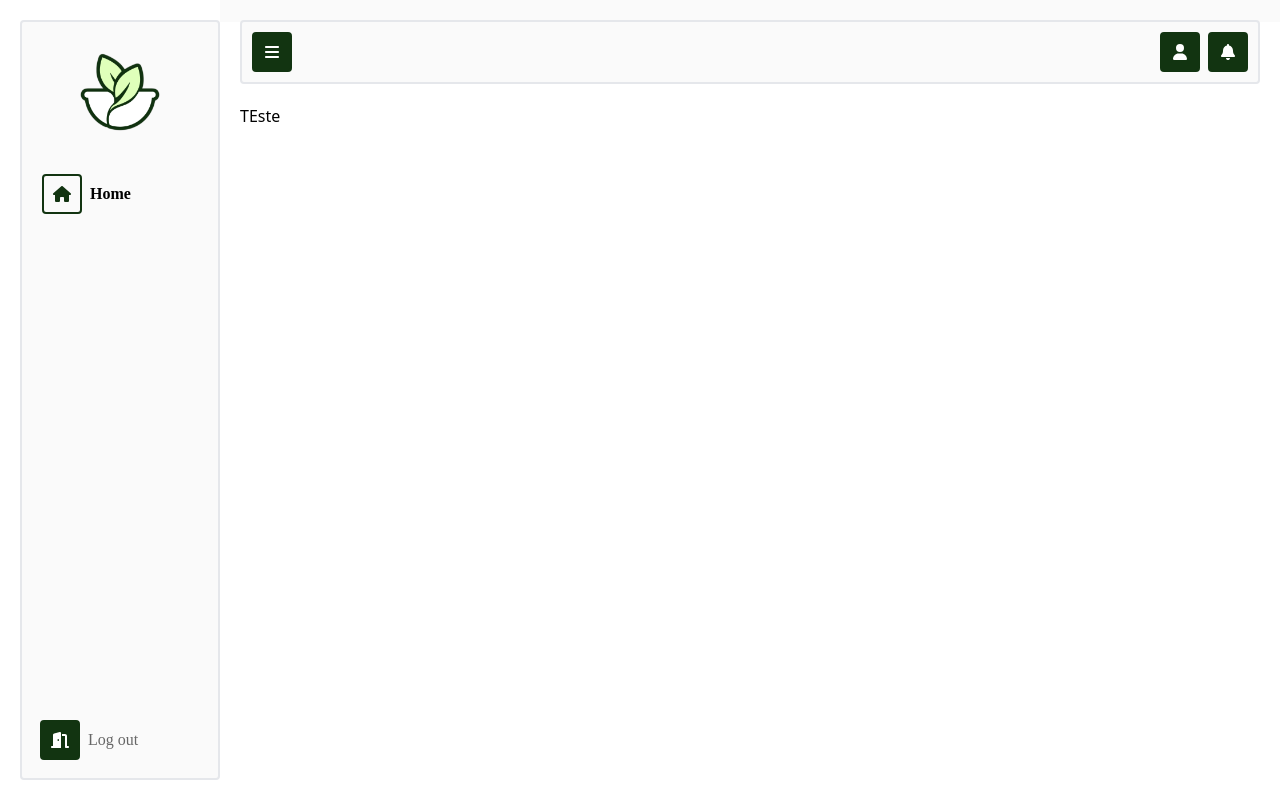
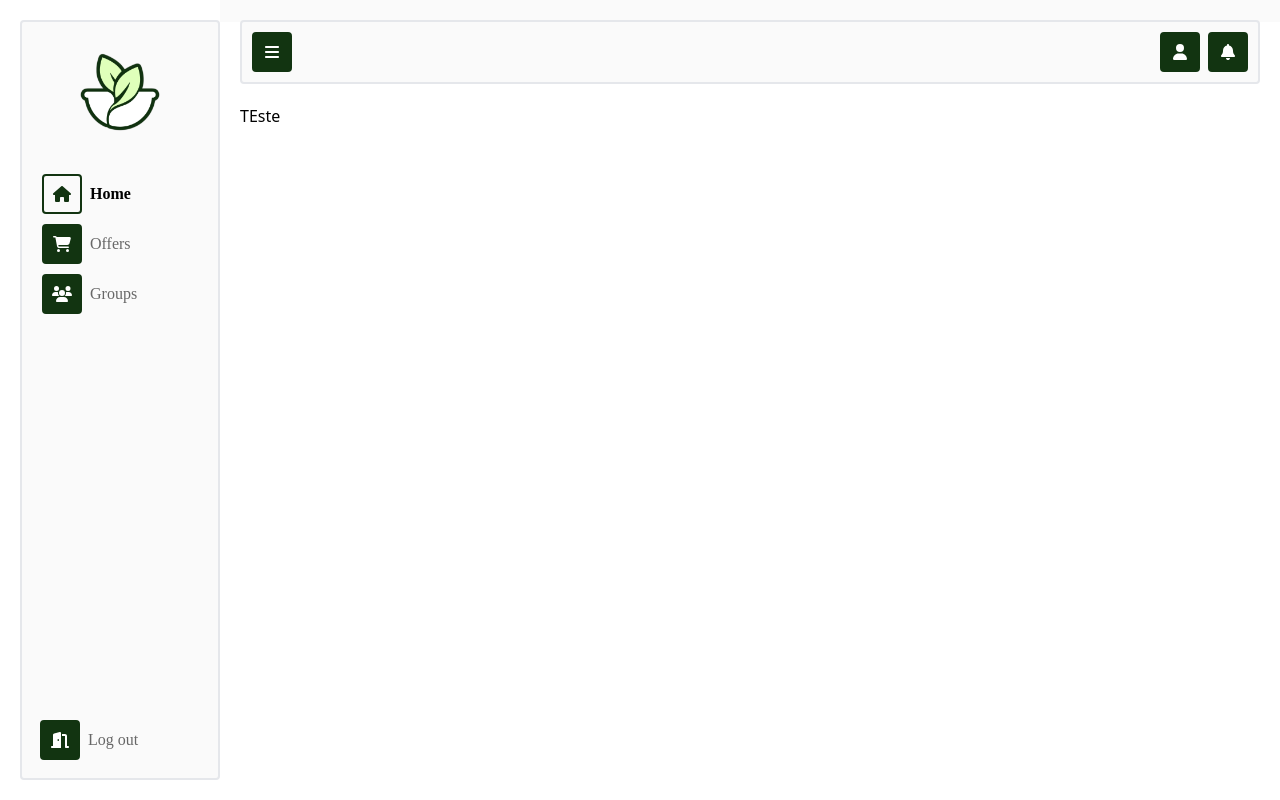
Before and after one commit to battoni/world-groccer, a Vue app: page / in a window 1280 px wide. Built offline with nearby package versions, Linux system fonts and the light colour scheme; a web font is replaced by a local one.

Commit message:
feat(TheSidebarMain): Add new links to navigation

```diff
--- a/src/helpers/fontAwesomeHelper/types.ts
+++ b/src/helpers/fontAwesomeHelper/types.ts
@@ -2,6 +2,7 @@ import {
   faAngleDown,
   faBars,
   faBell,
+  faCartShopping,
   faCheck,
   faCircleXmark,
   faDoorOpen,
@@ -11,6 +12,7 @@ import {
   faTrash,
   faTriangleExclamation,
   faUser,
+  faUsers,
   faWallet,
   type IconDefinition,
 } from '@fortawesome/free-solid-svg-icons';
@@ -23,6 +25,7 @@ export const APP_ICONS = {
   faAngleDown,
   faBars,
   faBell,
+  faCartShopping,
   faCheck,
   faCircleXmark,
   faDoorOpen,
@@ -32,5 +35,6 @@ export const APP_ICONS = {
   faTrash,
   faTriangleExclamation,
   faUser,
+  faUsers,
   faWallet,
 };
--- a/src/layouts/TheSideNav/components/TheSidebarMain/TheSidebarMain.vue
+++ b/src/layouts/TheSideNav/components/TheSidebarMain/TheSidebarMain.vue
@@ -12,6 +12,26 @@ const links = [
       icon: APP_ICONS.faHouse,
       id: 'Home',
       target: '/',
+    },
+  },
+  {
+    external: false,
+    isIcon: false,
+    link: {
+      class: '',
+      icon: APP_ICONS.faCartShopping,
+      id: 'Offers',
+      target: '/offers',
+    },
+  },
+  {
+    external: false,
+    isIcon: false,
+    link: {
+      class: '',
+      icon: APP_ICONS.faUsers,
+      id: 'Groups',
+      target: '/groups',
     },
   },
 ];
```
